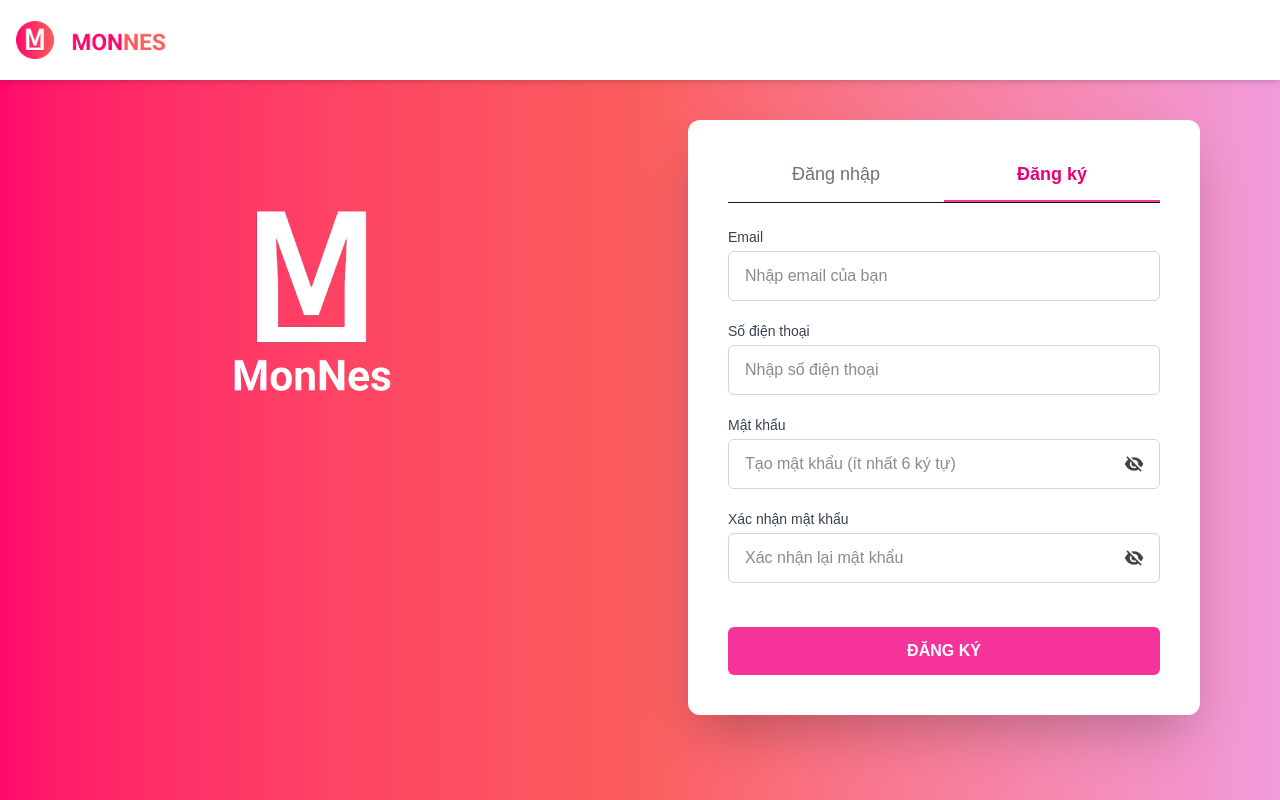
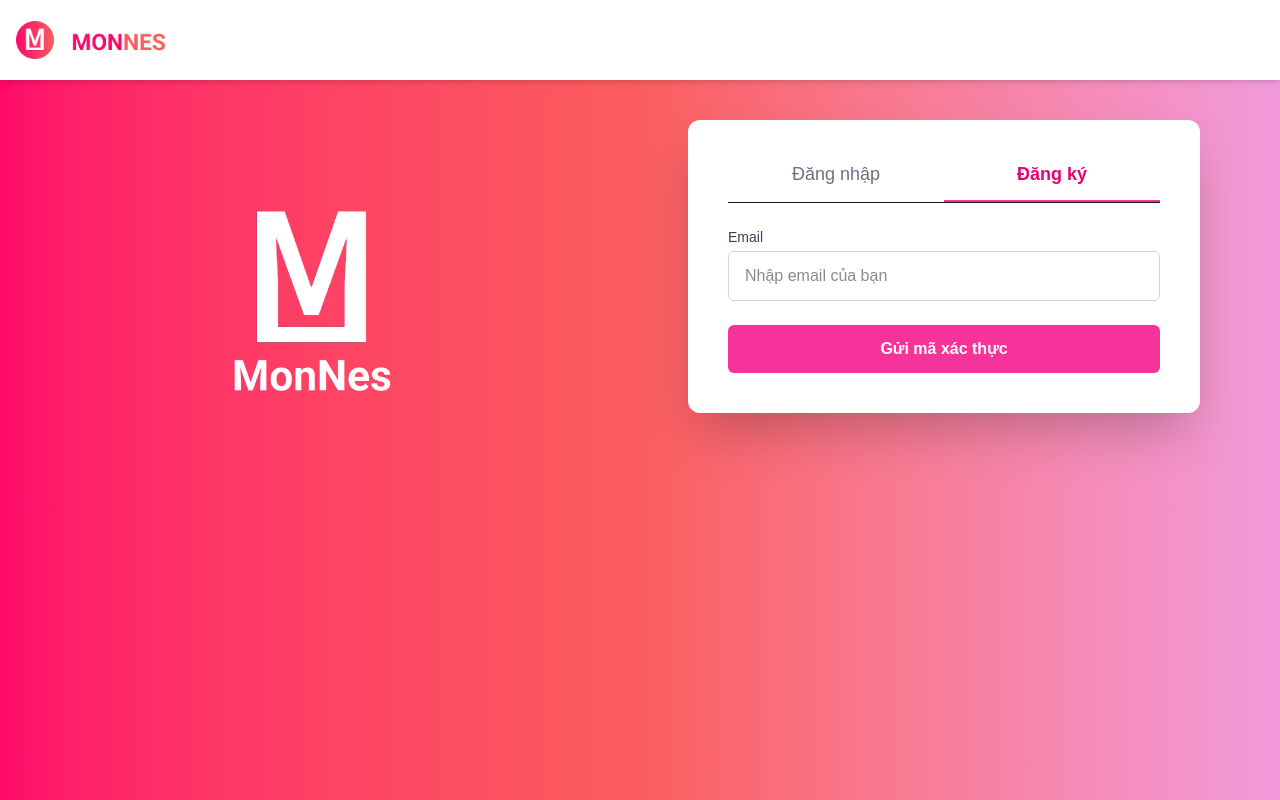
Before and after one commit to hathuanihi/MonNes_Web, a Next.js app: page /signup in a window 1280 px wide. Built offline with nearby package versions, Linux system fonts and the light colour scheme.

Commit message:
update flow for sign up

```diff
--- a/src/app/(auth)/signup/page.tsx
+++ b/src/app/(auth)/signup/page.tsx
@@ -8,61 +8,90 @@
 import eye_open from '@/assets/icon/eyeopen.png'; // Đảm bảo path đúng
 import eye_off from '@/assets/icon/eyeoff.png';   // Đảm bảo path đúng
 import { useRouter } from 'next/navigation';
-import { registerAPI } from '@/services/api';   // Đảm bảo path đúng
+import { requestSignupPasscodeAPI, verifySignupPasscodeAPI, completeSignupAPI } from '@/services/api';   // Đảm bảo path đúng
 
 export default function SignUp() {
+    const [step, setStep] = useState(1); // 1: nhập email, 2: nhập passcode, 3: nhập phone+password
+    const [email, setEmail] = useState('');
+    const [passcode, setPasscode] = useState('');
+    const [phoneNumber, setPhoneNumber] = useState('');
+    const [password, setPassword] = useState('');
+    const [confirmPassword, setConfirmPassword] = useState('');
     const [showPassword, setShowPassword] = useState(false);
     const [showConfirmPassword, setShowConfirmPassword] = useState(false);
-    const [formData, setFormData] = useState<Omit<RegisterRequest, 'confirmPassword'> & { confirmPasswordValue: string }>({
-        email: '',
-        phoneNumber: '',
-        password: '',
-        confirmPasswordValue: ''
-    });
     const [error, setError] = useState('');
     const [successMessage, setSuccessMessage] = useState('');
     const [isLoading, setIsLoading] = useState(false);
     const router = useRouter();
 
-    const handleChange = (e: ChangeEvent<HTMLInputElement>) => {
-        const { name, value } = e.target;
-        setFormData(prev => ({ ...prev, [name]: value }));
-    };
-
-    const handleSubmit = async (e: FormEvent<HTMLFormElement>) => {
+    // Step 1: Gửi passcode về email
+    const handleSendPasscode = async (e: FormEvent<HTMLFormElement>) => {
         e.preventDefault();
         setError('');
         setSuccessMessage('');
-
-        if (!formData.email || !formData.phoneNumber || !formData.password || !formData.confirmPasswordValue) {
-            setError('Vui lòng điền đầy đủ thông tin.');
+        if (!email) {
+            setError('Vui lòng nhập email.');
             return;
         }
-        if (formData.password !== formData.confirmPasswordValue) {
+        setIsLoading(true);
+        try {
+            await requestSignupPasscodeAPI({ email });
+            setStep(2);
+            setSuccessMessage('Mã xác thực đã được gửi về email.');
+        } catch (err: any) {
+            setError(err?.response?.data?.message || err?.message || 'Lỗi khi gửi mã xác thực.');
+        } finally {
+            setIsLoading(false);
+        }
+    };
+
+    // Step 2: Xác thực passcode
+    const handleVerifyPasscode = async (e: FormEvent<HTMLFormElement>) => {
+        e.preventDefault();
+        setError('');
+        setSuccessMessage('');
+        if (!passcode) {
+            setError('Vui lòng nhập mã xác thực.');
+            return;
+        }
+        setIsLoading(true);
+        try {
+            await verifySignupPasscodeAPI({ email, passcode });
+            setStep(3);
+            setSuccessMessage('Xác thực thành công. Vui lòng hoàn tất thông tin đăng ký.');
+        } catch (err: any) {
+            setError(err?.response?.data?.message || err?.message || 'Mã xác thực không đúng.');
+        } finally {
+            setIsLoading(false);
+        }
+    };
+
+    // Step 3: Đăng ký tài khoản
+    const handleCompleteSignup = async (e: FormEvent<HTMLFormElement>) => {
+        e.preventDefault();
+        setError('');
+        setSuccessMessage('');
+        if (!phoneNumber || !password || !confirmPassword) {
+            setError('Vui lòng nhập đầy đủ thông tin.');
+            return;
+        }
+        if (password !== confirmPassword) {
             setError('Mật khẩu xác nhận không khớp.');
             return;
         }
-        if (formData.password.length < 6) {
+        if (password.length < 6) {
             setError('Mật khẩu phải có ít nhất 6 ký tự.');
             return;
         }
-
         setIsLoading(true);
         try {
-            const dataToSend: RegisterRequest = {
-                email: formData.email,
-                phoneNumber: formData.phoneNumber,
-                password: formData.password,
-            };
-            const responseData: UserResponse = await registerAPI(dataToSend);
-            console.log('Signup response:', responseData);
+            await completeSignupAPI({ email, phoneNumber, password, confirmPassword, passcode });
             setSuccessMessage('Đăng ký thành công! Bạn sẽ được chuyển đến trang đăng nhập.');
             setTimeout(() => {
                 router.push('/signin');
             }, 2000);
-        } catch (error: any) {
-            console.error('Signup error:', error);
-            setError(error.message || 'Đăng ký thất bại. Email hoặc số điện thoại có thể đã được sử dụng.');
+        } catch (err: any) {
+            setError(err?.response?.data?.message || err?.message || 'Đăng ký thất bại.');
         } finally {
             setIsLoading(false);
         }
@@ -85,29 +114,67 @@
                                 Đăng ký
                             </button>
                         </div>
-                        <form className="space-y-5" onSubmit={handleSubmit}>
+                        {step === 1 && (
+                            <form className="space-y-6" onSubmit={handleSendPasscode}>
                                 <div>
                                     <label htmlFor="emailInputReg" className="block mb-1 font-medium text-sm text-gray-700">Email</label>
                                     <input
                                         id="emailInputReg"
                                         type="email"
-                                    name="email"
-                                    value={formData.email}
-                                    onChange={handleChange}
+                                        value={email}
+                                        onChange={e => setEmail(e.target.value)}
                                         placeholder="Nhập email của bạn"
                                         className="w-full border border-gray-300 rounded-md px-4 py-3 text-gray-900 focus:outline-none focus:ring-2 focus:ring-pink-500 focus:border-pink-500"
                                         disabled={isLoading}
                                         required
                                     />
                                 </div>
+                                {error && <p className="text-red-600 text-sm mt-3 text-center">{error}</p>}
+                                {successMessage && <p className="text-green-600 text-sm mt-3 text-center">{successMessage}</p>}
+                                <button
+                                    type="submit"
+                                    className="w-full bg-pink-500 hover:bg-pink-600 text-white font-semibold py-3 rounded-md disabled:opacity-70 disabled:cursor-not-allowed transition-colors duration-150"
+                                    disabled={isLoading}
+                                >
+                                    {isLoading ? 'Đang gửi mã...' : 'Gửi mã xác thực'}
+                                </button>
+                            </form>
+                        )}
+                        {step === 2 && (
+                            <form className="space-y-6" onSubmit={handleVerifyPasscode}>
+                                <div>
+                                    <label htmlFor="passcodeInputReg" className="block mb-1 font-medium text-sm text-gray-700">Mã xác thực đã gửi về email</label>
+                                    <input
+                                        id="passcodeInputReg"
+                                        type="text"
+                                        value={passcode}
+                                        onChange={e => setPasscode(e.target.value)}
+                                        placeholder="Nhập mã xác thực"
+                                        className="w-full border border-gray-300 rounded-md px-4 py-3 text-gray-900 focus:outline-none focus:ring-2 focus:ring-pink-500 focus:border-pink-500"
+                                        disabled={isLoading}
+                                        required
+                                    />
+                                </div>
+                                {error && <p className="text-red-600 text-sm mt-3 text-center">{error}</p>}
+                                {successMessage && <p className="text-green-600 text-sm mt-3 text-center">{successMessage}</p>}
+                                <button
+                                    type="submit"
+                                    className="w-full bg-pink-500 hover:bg-pink-600 text-white font-semibold py-3 rounded-md disabled:opacity-70 disabled:cursor-not-allowed transition-colors duration-150"
+                                    disabled={isLoading}
+                                >
+                                    {isLoading ? 'Đang xác thực...' : 'Xác nhận'}
+                                </button>
+                            </form>
+                        )}
+                        {step === 3 && (
+                            <form className="space-y-5" onSubmit={handleCompleteSignup}>
                                 <div>
                                     <label htmlFor="phoneNumberInputReg" className="block mb-1 font-medium text-sm text-gray-700">Số điện thoại</label>
                                     <input
                                         id="phoneNumberInputReg"
                                         type="tel"
-                                    name="phoneNumber"
-                                    value={formData.phoneNumber}
-                                    onChange={handleChange}
+                                        value={phoneNumber}
+                                        onChange={e => setPhoneNumber(e.target.value)}
                                         placeholder="Nhập số điện thoại"
                                         className="w-full border border-gray-300 rounded-md px-4 py-3 text-gray-900 focus:outline-none focus:ring-2 focus:ring-pink-500 focus:border-pink-500"
                                         disabled={isLoading}
@@ -120,9 +187,8 @@
                                         <input
                                             id="passwordRegInput"
                                             type={showPassword ? "text" : "password"}
-                                        name="password"
-                                        value={formData.password}
-                                        onChange={handleChange}
+                                            value={password}
+                                            onChange={e => setPassword(e.target.value)}
                                             placeholder="Tạo mật khẩu (ít nhất 6 ký tự)"
                                             className="w-full border border-gray-300 rounded-md px-4 py-3 pr-12 text-gray-900 focus:outline-none focus:ring-2 focus:ring-pink-500 focus:border-pink-500"
                                             disabled={isLoading}
@@ -145,9 +211,8 @@
                                         <input
                                             id="confirmPasswordInputReg"
                                             type={showConfirmPassword ? "text" : "password"}
-                                        name="confirmPasswordValue"
-                                        value={formData.confirmPasswordValue}
-                                        onChange={handleChange}
+                                            value={confirmPassword}
+                                            onChange={e => setConfirmPassword(e.target.value)}
                                             placeholder="Xác nhận lại mật khẩu"
                                             className="w-full border border-gray-300 rounded-md px-4 py-3 pr-12 text-gray-900 focus:outline-none focus:ring-2 focus:ring-pink-500 focus:border-pink-500"
                                             disabled={isLoading}
@@ -173,6 +238,7 @@
                                     {isLoading ? 'Đang đăng ký...' : 'ĐĂNG KÝ'}
                                 </button>
                             </form>
+                        )}
                     </div>
                 </div>
             </main>
--- a/src/app/user/dashboard/page.tsx
+++ b/src/app/user/dashboard/page.tsx
@@ -141,7 +141,9 @@
     >
       {/* Header */}
       {/* <div className="w-full fixed top-0 left-0 z-50"> */}
-        <UserHeader />
+        <div className="fixed top-0 left-0 right-0 z-[100]">
+          <UserHeader />
+        </div>
       {/* </div> */}
 
       {/* Dashboard Title Bar with Hamburger */}
--- a/src/app/user/home/page.tsx
+++ b/src/app/user/home/page.tsx
@@ -5,7 +5,9 @@
 export default function HomePage() {
     return (
         <div>
-            <UserHeader />
+            <div className="fixed top-0 left-0 right-0 z-[100]">
+                <UserHeader />
+            </div>
             <main className="mt-15 bg-[#DAFFF6]">
                 <div className="max-w-5xl flex flex-row">
                     <div className="w-1/2 ml-0">
--- a/src/app/user/yoursavings/page.tsx
+++ b/src/app/user/yoursavings/page.tsx
@@ -65,7 +65,9 @@
 
     return (
         <div className="min-h-screen flex flex-col bg-gray-50"> {/* Nền xám nhạt cho body */}
-            <UserHeader /> {/* Header chính, sticky */}
+            <div className="fixed top-0 left-0 right-0 z-[100]">
+                <UserHeader />
+            </div>
 
             {/* Banner Tiêu đề Trang - KHÔNG sticky, cho phép cuộn */}
             <div className="w-full" style={{marginTop: '5rem'}}> {/* Đẩy xuống dưới UserHeader (5rem) */}
```
Also changed, not shown: src/app/user/profile/page.tsx (+19 -19 lines), src/services/api.ts (+12 -0 lines), src/types/model.d.ts (+16 -0 lines), src/app/(auth)/resetpassword/newpassword/page.tsx (added). Lines whose indentation alone changed are shown as unchanged.
